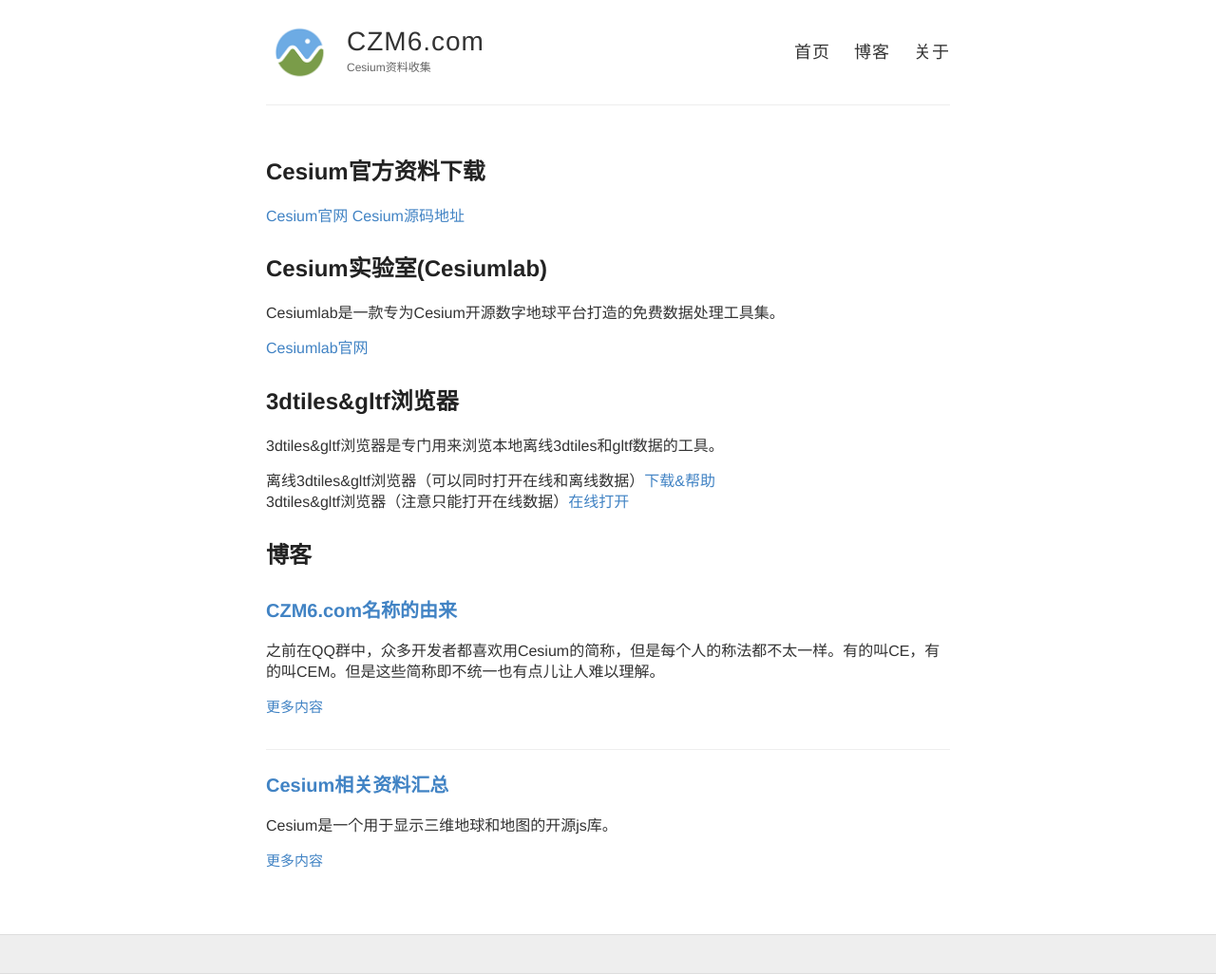
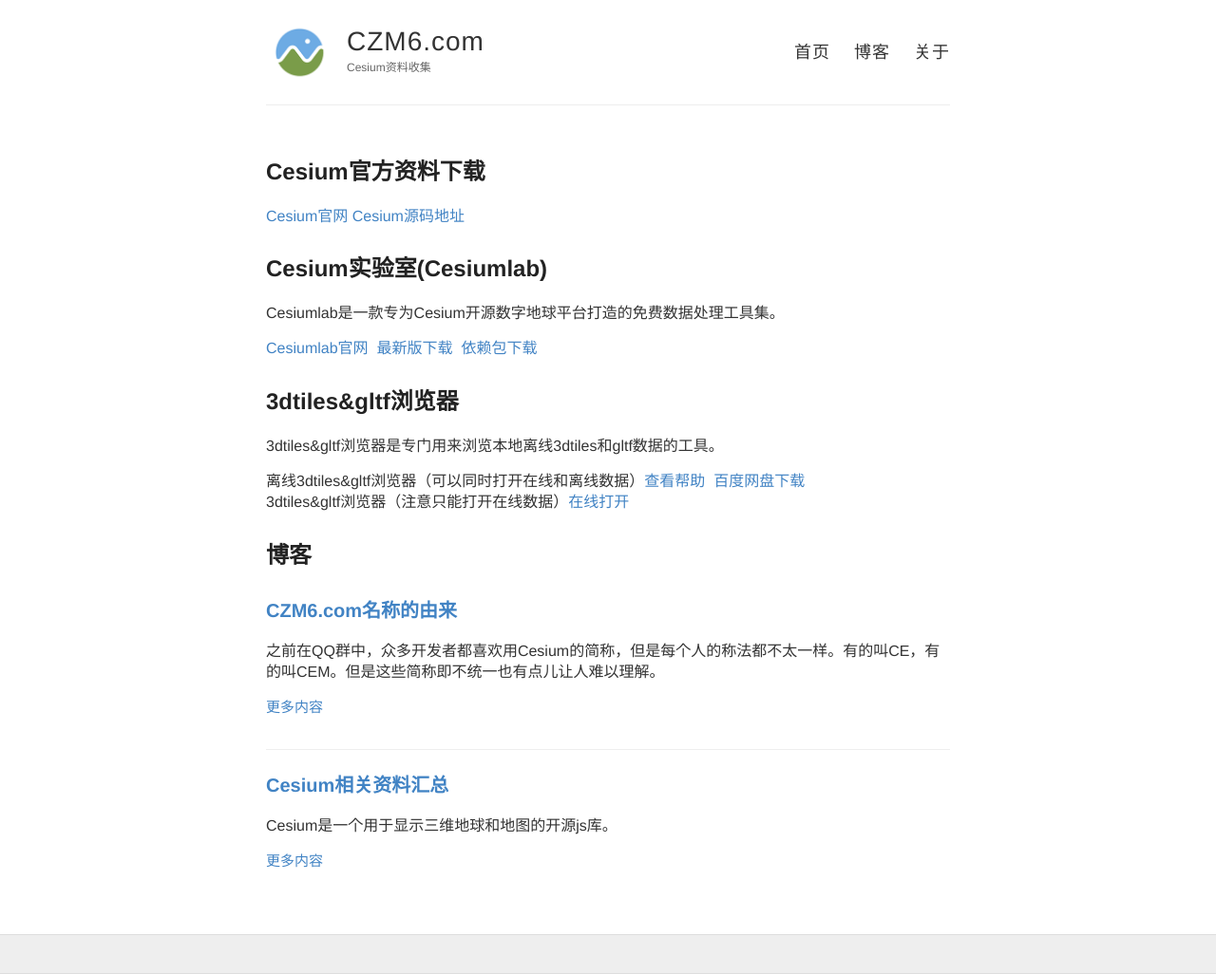
Before and after one commit to vtxf/czm6, a Jekyll site: the page built from index.html, in a window 1280 px wide. Shown: the whole page at 95% size. Built offline with Jekyll 4.4.1, drawn with Linux system fonts in a browser that asks for light colours; comment, search, counter and statistics services are not loaded.

Commit message:
继续完善

```diff
--- a/index.html
+++ b/index.html
@@ -43,13 +43,16 @@
 <article class="post">
     <h1>Cesium实验室(Cesiumlab)</h1>
     <p>Cesiumlab是一款专为Cesium开源数字地球平台打造的免费数据处理工具集。</p>
-    <a href="https://www.cesiumlab.com/" target="blank">Cesiumlab官网</a>
+    <a href="https://www.cesiumlab.com/" target="blank">Cesiumlab官网</a>&nbsp;
+    <a href="https://res.cesiumlab.com/cesiumlab1.4.4.exe" target="blank">最新版下载</a>&nbsp;
+    <a href="https://pan.baidu.com/s/1_1_qW5o13On3l1CwEEkYVQ" target="blank">依赖包下载</a>
 </article>
 
 <article class="post">
     <h1>3dtiles&gltf浏览器</h1>
     <p>3dtiles&gltf浏览器是专门用来浏览本地离线3dtiles和gltf数据的工具。</p>
-    离线3dtiles&gltf浏览器（可以同时打开在线和离线数据）<a href="./t/18/3dtiles-explorer-help/index.html">下载&帮助</a>
+    离线3dtiles&gltf浏览器（可以同时打开在线和离线数据）<a href="./t/18/3dtiles-explorer-help/index.html">查看帮助</a>&nbsp;
+    <a target="blank" href="https://pan.baidu.com/s/1Uat3DtH9cf79K4bLZGiZAA">百度网盘下载</a>
     <br>
     3dtiles&gltf浏览器（注意只能打开在线数据）<a href="./t/18/3dtiles-explorer/index.html" target="blank">在线打开</a>
 </article>
--- a/t/18/czms/index.html
+++ b/t/18/czms/index.html
@@ -24,7 +24,7 @@
                         var date = new Date(zipAsset.created_at);
                         var ldate = date.toLocaleDateString() + date.toLocaleTimeString();
                         var sizeStr = '' + (zipAsset.size / 1024.0 / 1024.0).toFixed(1);
-                        str += `Cesium&nbsp${lrj.tag_name}(北京时间：${ldate})&nbsp&nbsp&nbsp<a title='点击下载' href='${zipAsset.browser_download_url}'>zip包下载(${sizeStr}M)</a>&nbsp&nbsp&nbsp<a href="${html_url}" target="blank">官方说明</a><br>`;
+                        str += `Cesium&nbsp;${lrj.tag_name}(北京时间：${ldate})&nbsp;&nbsp;&nbsp;<a title='点击下载' href='${zipAsset.browser_download_url}'>zip包下载(${sizeStr}M)</a>&nbsp;&nbsp;&nbsp;<a href="${html_url}" target="blank">官方说明</a><br>`;
                     }
                 });
                 czmlstDiv.innerHTML = str;
```
